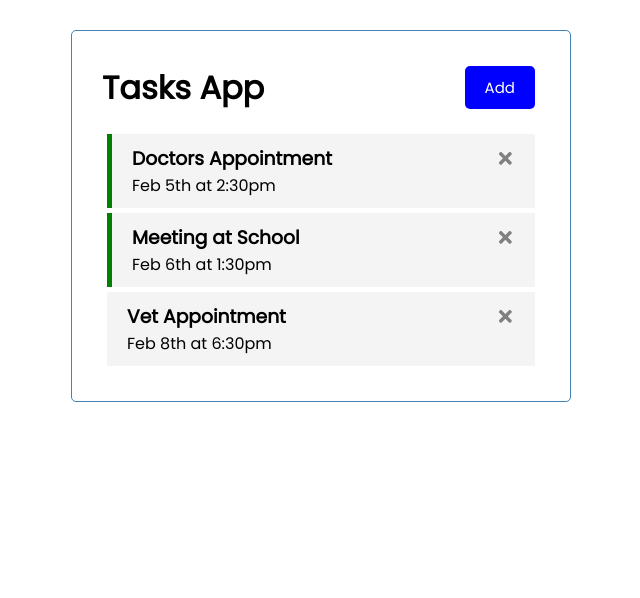
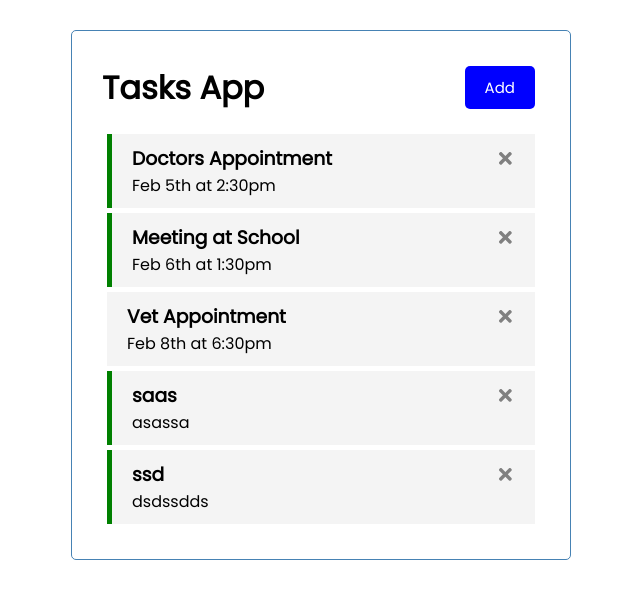
Before and after one commit to ahmedbecirevic/task-app-react, a React (Create React App) app: page / in a window 1280 px wide. Shown: the top 598 px of the page, without its empty margins (319-959 px from the left). Built offline with nearby package versions, Linux system fonts and the light colour scheme; data requests are answered from the project's data file.

Commit message:
add mock server

```diff
--- /dev/null
+++ b/db.json
@@ -0,0 +1,34 @@
+{
+  "tasks": [
+    {
+      "id": 1,
+      "text": "Doctors Appointment",
+      "day": "Feb 5th at 2:30pm",
+      "reminder": true
+    },
+    {
+      "id": 2,
+      "text": "Meeting at School",
+      "day": "Feb 6th at 1:30pm",
+      "reminder": true
+    },
+    {
+      "id": 3,
+      "text": "Vet  Appointment",
+      "day": "Feb 8th at 6:30pm",
+      "reminder": false
+    },
+    {
+      "text": "saas",
+      "day": "asassa",
+      "reminder": true,
+      "id": 4
+    },
+    {
+      "text": "ssd",
+      "day": "dsdssdds",
+      "reminder": true,
+      "id": 5
+    }
+  ]
+}
--- a/package.json
+++ b/package.json
@@ -6,6 +6,8 @@
     "@testing-library/jest-dom": "^5.14.1",
     "@testing-library/react": "^11.2.7",
     "@testing-library/user-event": "^12.8.3",
+    "axios": "^0.21.1",
+    "json-server": "^0.16.3",
     "react": "^17.0.2",
     "react-dom": "^17.0.2",
     "react-icons": "^4.2.0",
@@ -16,7 +18,8 @@
     "start": "react-scripts start",
     "build": "react-scripts build",
     "test": "react-scripts test",
-    "eject": "react-scripts eject"
+    "eject": "react-scripts eject",
+    "server": "json-server --watch db.json --port 5000"
   },
   "eslintConfig": {
     "extends": [
--- a/src/App.js
+++ b/src/App.js
@@ -1,28 +1,10 @@
 import Header from "./components/Header";
 import Tasks from './components/Tasks';
 import AddTask from './components/AddTask';
-import React, { useState } from 'react';
+import React, { useState, useEffect } from 'react';
+import axios from 'axios';
 
-const TASKS_ARRAY = [
-  {
-    id: 1,
-    text: 'Doctors Appointment',
-    day: 'Feb 5th at 2:30pm',
-    reminder: true,
-  },
-  {
-    id: 2,
-    text: 'Meeting at School',
-    day: 'Feb 6th at 1:30pm',
-    reminder: true,
-  },
-  {
-    id: 3,
-    text: 'Vet  Appointment',
-    day: 'Feb 8th at 6:30pm',
-    reminder: false,
-  },
-];
+const TASKS_ARRAY = [];
 
 export const ShowFormContext = React.createContext({
   showAddForm: () => {},
@@ -33,19 +15,44 @@ const App = () => {
   const [tasks, setTasks] = useState(TASKS_ARRAY);
   const [showForm, setShowForm] = useState(false);
 
+  useEffect(() => {
+    const getTasks = async () => {
+      const tasksFromServer = await fetchTasks();
+      setTasks(tasksFromServer);
+    };
+    getTasks();
+  }, [tasks]);
+
+  const fetchTasks = async () => {
+    const res = await fetch('http://localhost:5000/tasks');
+    const data = await res.json();
+
+    return data;
+  };
+
   const showAddFormHandler = () => {
     setShowForm(prevValue => !prevValue);
   };
 
   const addTaskHandler = task => {
-    const id = Math.floor(Math.random() * 10000) + 1;
-    const newTask = { id, ...task };
-    setTasks(prevTasks => {
-      return [newTask, ...prevTasks];
-    });
+    axios
+      .post('http://localhost:5000/tasks', {
+        text: task.text,
+        day: task.day,
+        reminder: task.reminder,
+      })
+      .then(res => {
+        setTasks(prevTasks => [...prevTasks, res.data]);
+      });
+    // const id = Math.floor(Math.random() * 10000) + 1;
+    // const newTask = { id, ...task };
+    // setTasks(prevTasks => {
+    //   return [newTask, ...prevTasks];
+    // });
   };
 
-  const deleteTaskHandler = id => {
+  const deleteTaskHandler = async id => {
+    await fetch(`http://localhost:5000/tasks/${id}`, { method: 'DELETE' });
     setTasks(prevTasks => {
       const tempTasks = prevTasks.filter(task => task.id !== id);
       return tempTasks;
```
Also changed, not shown: 1 other file (tests, documents, lock files or other folders).
